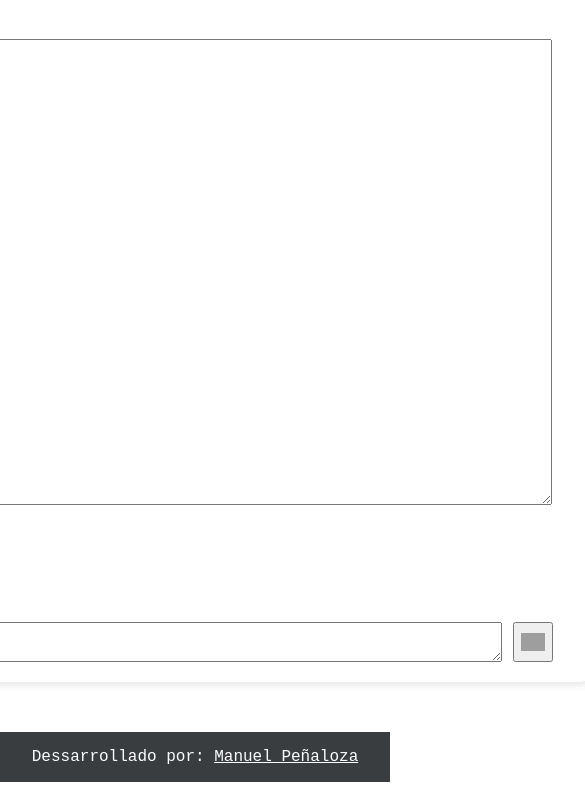
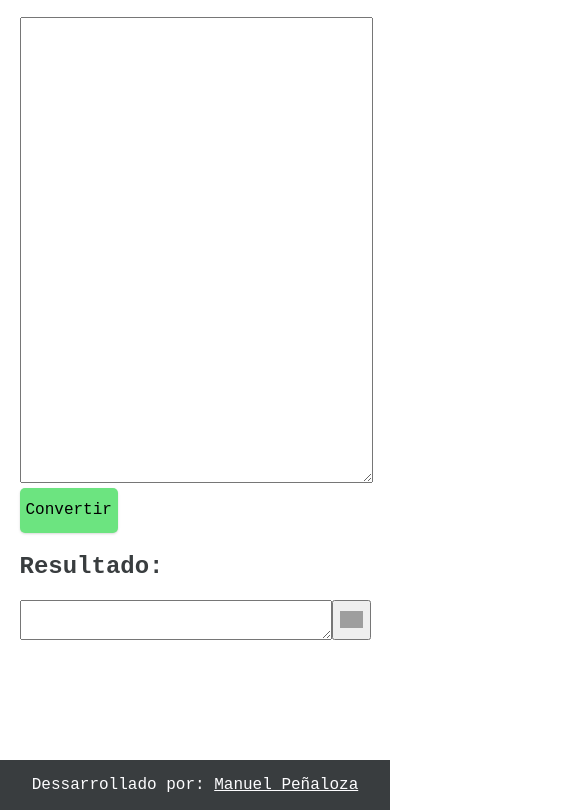
Before and after one commit to Manuel-2/Formateador-de-saltos, a plain HTML site: page index.html in a window 390 px wide. Shown: the part 215-1025 px from the top of the page, 585 px wide, since content can reach past the window. Before the commit the page ends 997 px from the top, so only its background shows below. Drawn offline with Linux system fonts and the light colour scheme; grey boxes are pictures that could not be loaded.

Commit message:
ahora se adapta a las pantallas

```diff
--- a/Styles/styles.css
+++ b/Styles/styles.css
@@ -24,6 +24,7 @@ body {
 main {
     box-sizing: border-box;
     width: 800px;
+    min-height: calc(100vh - 150px);
     padding: 20px 42px;
     height: fit-content;
     box-shadow: rgba(99, 99, 99, 0.2) 0px 2px 8px 0px;
@@ -75,7 +76,7 @@ footer {
     height: 50px;
     display: flex;
     justify-content: center;
-    margin-top: 50px;
+    margin-top: 100px;
     background-color: var(--dark-color);
     color: var(--clear-color);
     width: 100%;
@@ -84,3 +85,17 @@ footer {
 footer a {
     color: var(--secundary-action-color);
 }
+
+@media only screen and (max-width: 820px) {
+
+    body {
+        margin-top: 10px;
+    }
+
+    main {
+        width: 100%;
+        box-shadow: none;
+        border-radius: 0px;
+        padding: 5%;
+    }
+}
```
